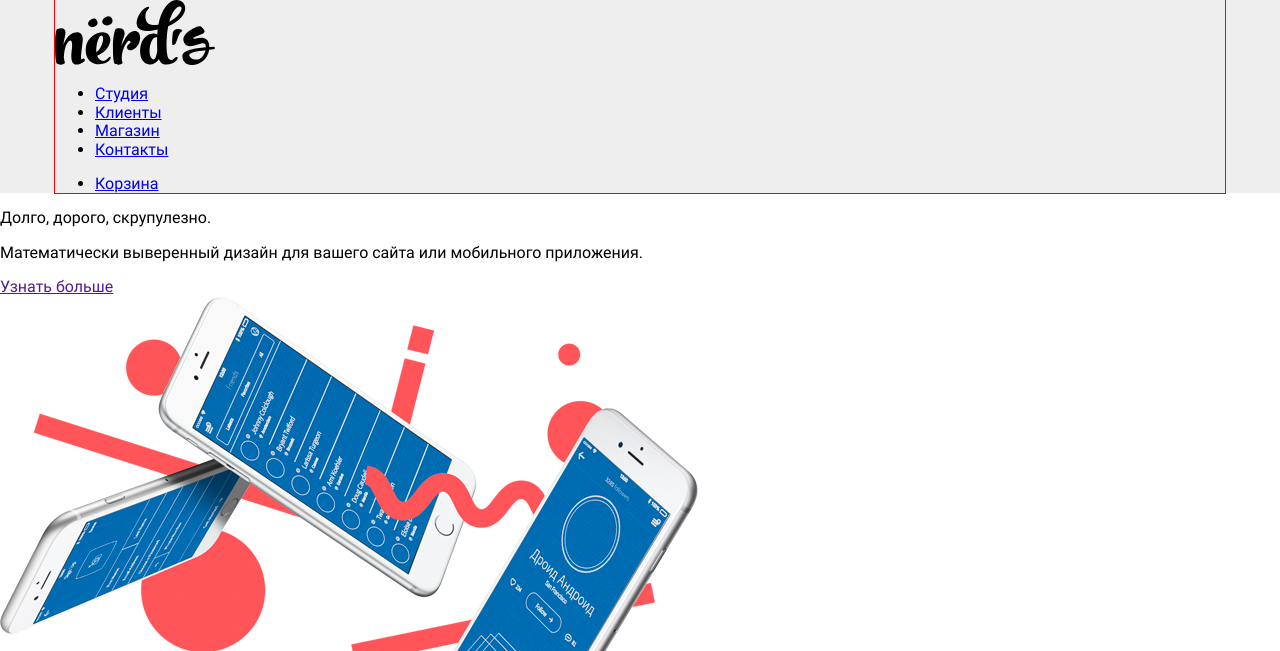
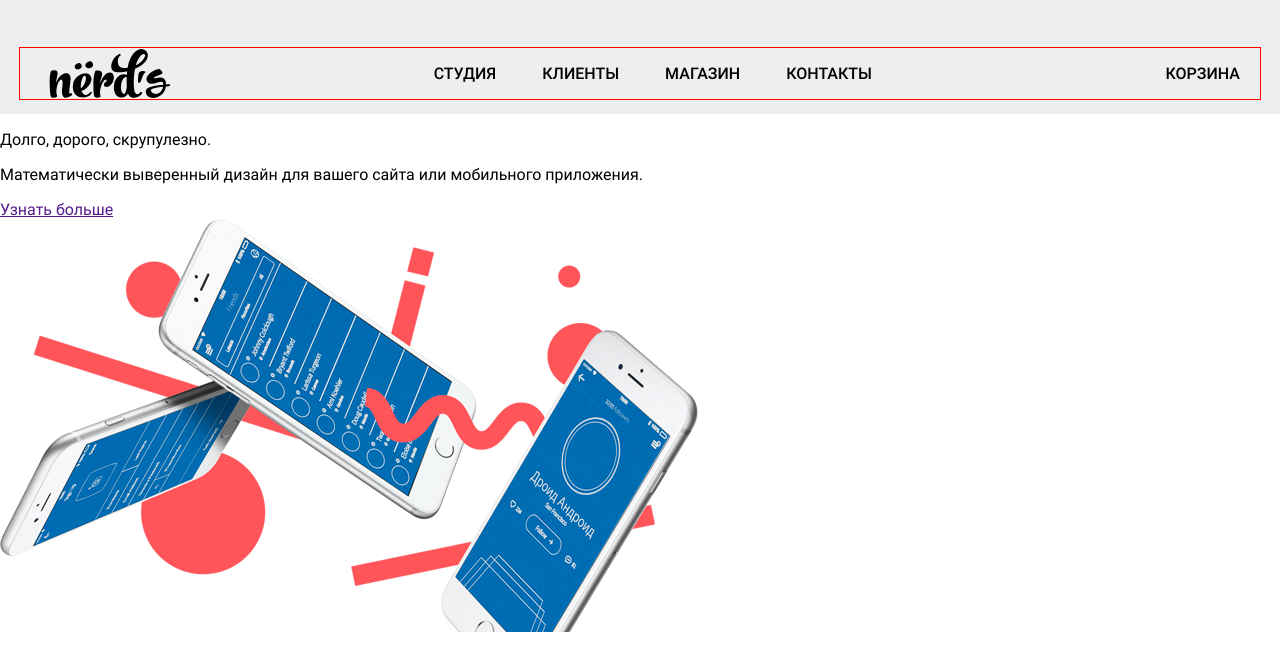
Before and after one commit to hairutdinov/nerds, a website: page index.html in a window 1280 px wide. Shown: the top 651 px of the page. Drawn offline with Linux system fonts and the light colour scheme.

Commit message:
Styling Header

```diff
--- a/index.html
+++ b/index.html
@@ -11,7 +11,7 @@
 
 <header class="header">
     <div class="container">
-        <img src="dist/images/nerds-logo.svg" alt="Логотип сайта" class="logo">
+        <img src="dist/images/nerds-logo.svg" alt="Логотип сайта" class="header__logo">
         <nav class="header__nav">
             <ul class="header__links-list">
                 <li class="nav__item">
--- /dev/null
+++ b/src/scss/header/_header.scss
@@ -0,0 +1,19 @@
+.header {
+  padding-top: 48px;
+  padding-bottom: 15px;
+  background-color: #eee;
+
+  .container {
+    display: flex;
+    align-items: center;
+    justify-content: space-between;
+  }
+
+  &__logo {
+    width: 140px;
+    height: 49px;
+  }
+}
+
+@import "header__nav/_";
+@import "right_nav/_";
--- /dev/null
+++ b/src/scss/header/header__nav/_.scss
@@ -0,0 +1,7 @@
+.header__nav {
+
+}
+
+@import "header__links-list";
+@import "nav__item";
+@import "nav__link";
--- /dev/null
+++ b/src/scss/header/header__nav/_header__links-list.scss
@@ -0,0 +1,6 @@
+.header__links-list {
+  display: flex;
+  margin: 0;
+  padding: 0;
+  list-style: none;
+}
--- /dev/null
+++ b/src/scss/header/header__nav/_nav__item.scss
@@ -0,0 +1,3 @@
+.nav__item {
+  margin: 0 23px;
+}
--- /dev/null
+++ b/src/scss/header/header__nav/_nav__link.scss
@@ -0,0 +1,6 @@
+.nav__link {
+  color: #000;
+  text-decoration: none;
+  text-transform: uppercase;
+  font: normal 500 normal 16px Roboto;
+}
--- /dev/null
+++ b/src/scss/header/right_nav/_.scss
@@ -0,0 +1,6 @@
+.right-nav {
+
+}
+
+@import "right-nav__item";
+@import "right-nav__link";
--- /dev/null
+++ b/src/scss/header/right_nav/_right-nav__item.scss
@@ -0,0 +1,6 @@
+.right-nav__item {
+  display: flex;
+  margin: 0;
+  padding: 0;
+  list-style: none;
+}
--- /dev/null
+++ b/src/scss/header/right_nav/_right-nav__link.scss
@@ -0,0 +1,6 @@
+.right-nav__link {
+  color: #000;
+  text-decoration: none;
+  text-transform: uppercase;
+  font: normal 500 normal 16px Roboto;
+}
--- a/src/scss/main.scss
+++ b/src/scss/main.scss
@@ -1,20 +1,15 @@
 body {
   background-color: #fff;
   color: #000;
-  font-family: Roboto;
-  font-weight: 400;
+  font: normal 400 normal 16px Roboto;
 }
 
 .container {
-  max-width: 1170px;
-  width: 95%;
+  max-width: 1200px;
+  width: auto;
+  padding: 0 20px;
   margin: 0 auto;
   outline: 1px solid red;
-}
-
-.header {
-  background-color: #eee;
-  min-height: 120px;
 }
 
 .visually-hidden {
@@ -31,3 +26,4 @@ body {
 
 
 @import "fonts";
+@import "header/header";
```
Also changed, not shown: dist/css/all.css, src/scss/_fonts.scss (renamed from src/scss/fonts.scss).
